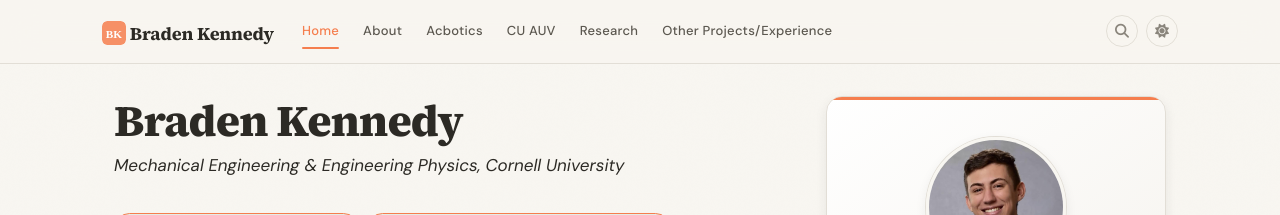
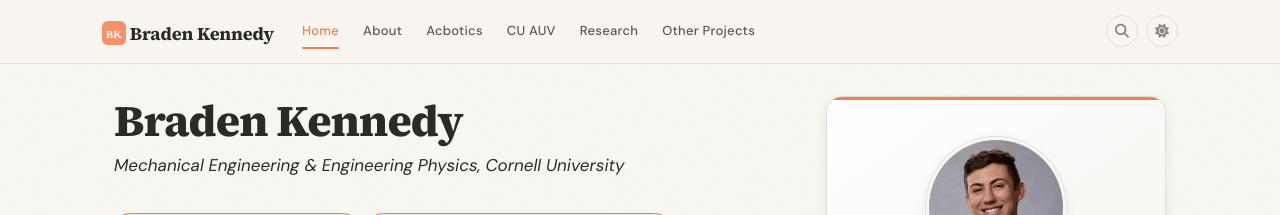
Before and after one commit to braden-kennedy/bkennedyportfolio, a Jekyll site: the page built from _pages/home.md, in a window 1280 px wide. Shown: the top 215 px of the page. Built offline with Jekyll 4.4.1, drawn with Linux system fonts in a browser that asks for light colours; a style sheet for code colours, icons or effects is not loaded.

Commit message:
Update _config.yml

```diff
--- a/_config.yml
+++ b/_config.yml
@@ -47,7 +47,7 @@ nav_pages:
   # - name: team
   - name: research
   - name: other
-    label: "Other Projects/Experience"
+    label: "Other Projects"
   # - name: activities
   # - name: blogs
 
```
